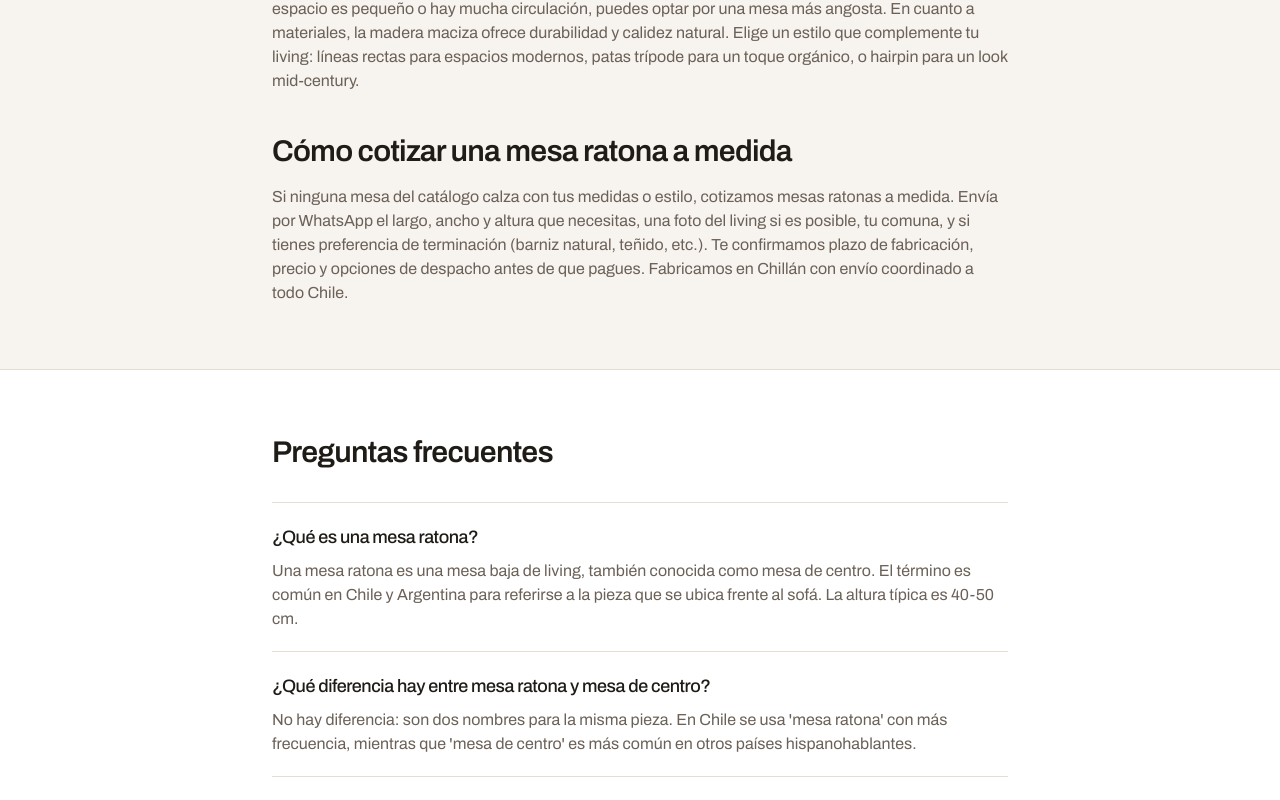
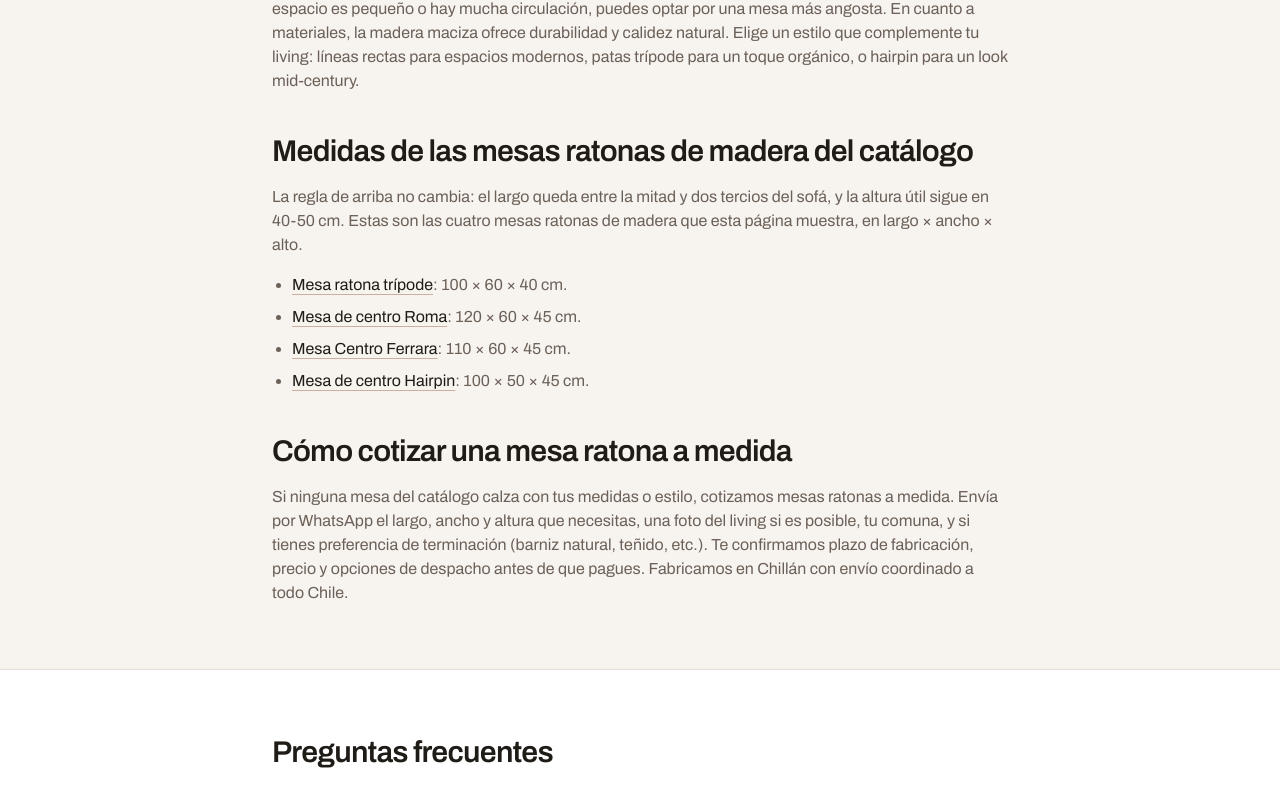
Before and after one commit to gpedrosad/tienda, a Next.js app: page /mesas-de-centro in a window 1280 px wide. Shown: the part 1760-2560 px from the top of the page. Built offline with nearby package versions, Linux system fonts and the light colour scheme; no server answers.

Commit message:
SEO Lote 28: medidas de mesas ratonas y madera para escalera interior.
El cuerpo de /mesas-de-centro lista las cuatro medidas del catálogo y la guía de peldaños abre con escaleras interiores. Titles y metas sin cambio.

Co-authored-by: gpedrosad <gpedrosad@users.noreply.github.com>

```diff
--- a/src/app/mesas-de-centro/page.tsx
+++ b/src/app/mesas-de-centro/page.tsx
@@ -64,7 +64,7 @@ const faqItems = [
   {
     question: "¿Qué modelos de mesa ratona tienen disponibles?",
     answer:
-      "Tenemos Trípode (patas inclinadas), Roma (diseño rectangular), Ferrara (estilo moderno) y Hairpin (patas metálicas). Cada modelo tiene fotos, medidas y precio en esta página. Si buscas otro diseño o medida, lo cotizamos a medida por WhatsApp.",
+      "Tenemos la Trípode de 100 × 60 × 40 cm (patas inclinadas), la Roma de 120 × 60 × 45 cm (diseño rectangular), la Ferrara de 110 × 60 × 45 cm (estilo moderno) y la Hairpin de 100 × 50 × 45 cm (patas metálicas). Cada modelo tiene fotos, medidas y precio en esta página. Si buscas otro diseño o medida, lo cotizamos a medida por WhatsApp.",
   },
   {
     question: "¿De qué madera son las mesas ratonas?",
@@ -242,6 +242,53 @@ export default function MesasDeCentroPage() {
             </p>
 
             <h2 className="font-display mt-10 text-2xl tracking-tight md:text-3xl font-semibold">
+              Medidas de las mesas ratonas de madera del catálogo
+            </h2>
+            <p className="mt-4 text-sm leading-relaxed text-ink-muted md:text-base">
+              La regla de arriba no cambia: el largo queda entre la mitad y dos tercios del sofá, y la
+              altura útil sigue en 40-50 cm. Estas son las cuatro mesas ratonas de madera que esta página
+              muestra, en largo × ancho × alto.
+            </p>
+            <ul className="mt-4 list-disc space-y-2 pl-5 text-sm leading-relaxed text-ink-muted md:text-base">
+              <li>
+                <Link
+                  href="/products/mesa-tripode-ratona"
+                  className="text-ink underline decoration-wood/40 underline-offset-4 hover:decoration-wood"
+                >
+                  Mesa ratona trípode
+                </Link>
+                : 100 × 60 × 40 cm.
+              </li>
+              <li>
+                <Link
+                  href="/products/mesa-centro-roma"
+                  className="text-ink underline decoration-wood/40 underline-offset-4 hover:decoration-wood"
+                >
+                  Mesa de centro Roma
+                </Link>
+                : 120 × 60 × 45 cm.
+              </li>
+              <li>
+                <Link
+                  href="/products/mesa-centro-ferrara"
+                  className="text-ink underline decoration-wood/40 underline-offset-4 hover:decoration-wood"
+                >
+                  Mesa Centro Ferrara
+                </Link>
+                : 110 × 60 × 45 cm.
+              </li>
+              <li>
+                <Link
+                  href="/products/mesa-centro-hairpin"
+                  className="text-ink underline decoration-wood/40 underline-offset-4 hover:decoration-wood"
+                >
+                  Mesa de centro Hairpin
+                </Link>
+                : 100 × 50 × 45 cm.
+              </li>
+            </ul>
+
+            <h2 className="font-display mt-10 text-2xl tracking-tight md:text-3xl font-semibold">
               Cómo cotizar una mesa ratona a medida
             </h2>
             <p className="mt-4 text-sm leading-relaxed text-ink-muted md:text-base">
--- a/src/lib/content-updated-at.ts
+++ b/src/lib/content-updated-at.ts
@@ -62,7 +62,7 @@ const PAGE_FILE_UPDATED_AT: Record<string, string> = {
   "/kit-pergola": "2026-10-26",
   "/tiny-house-dlt": "2026-10-17",
   "/comedores-nordicos": "2026-10-26",
-  "/mesas-de-centro": "2026-10-18",
+  "/mesas-de-centro": "2026-10-27",
 };
 
 const datedConfigs: Array<{ canonicalPath: string; updatedAt?: string; updatedDate?: string }> = [
```
Also changed, not shown: self-learn/seo/STATE.md (+1 -1 lines), src/lib/peldanos-guides.ts (+5 -5 lines), self-learn/seo/CHANGELOG.md, 1 other file (tests, documents, lock files or other folders).
